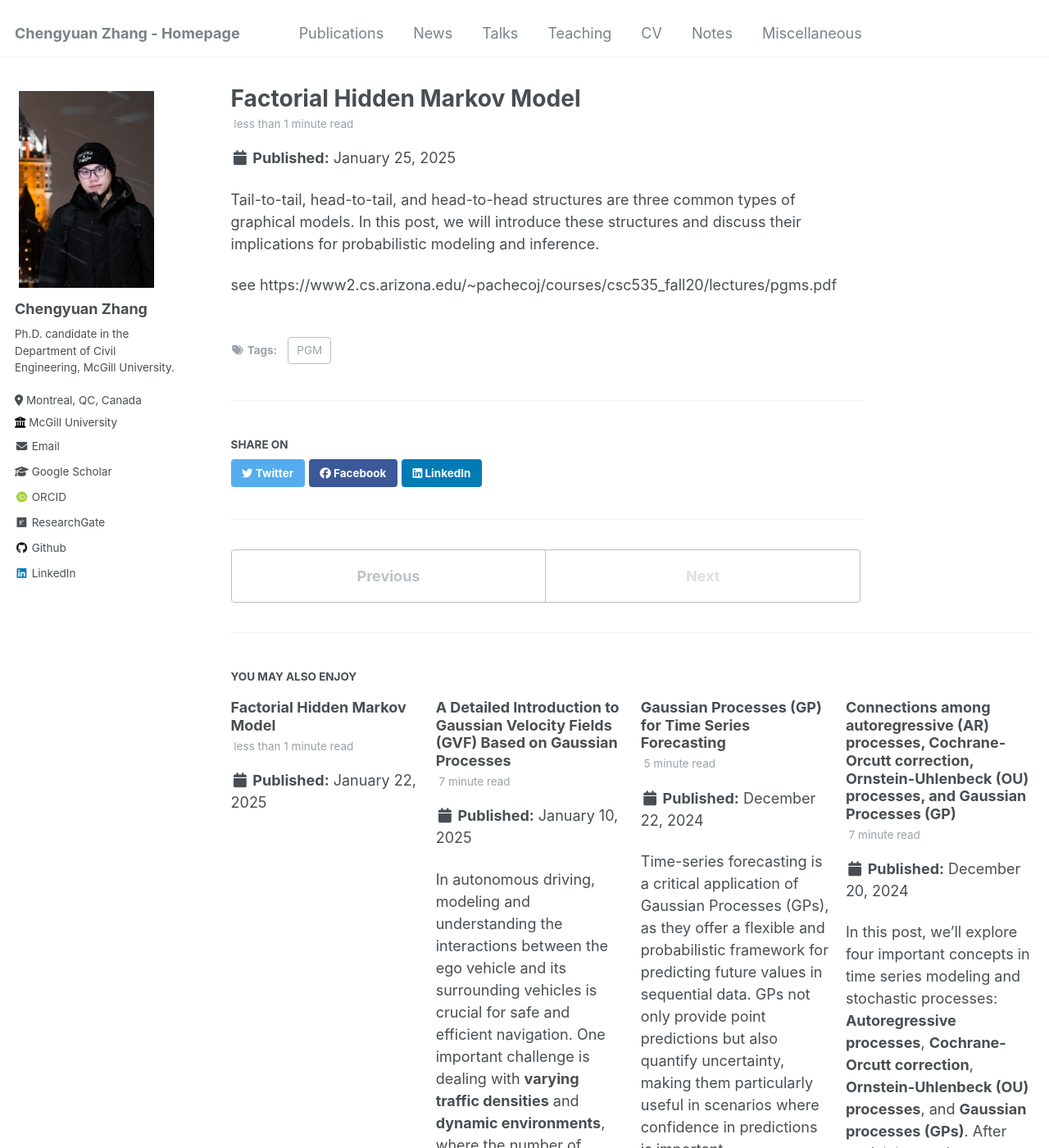
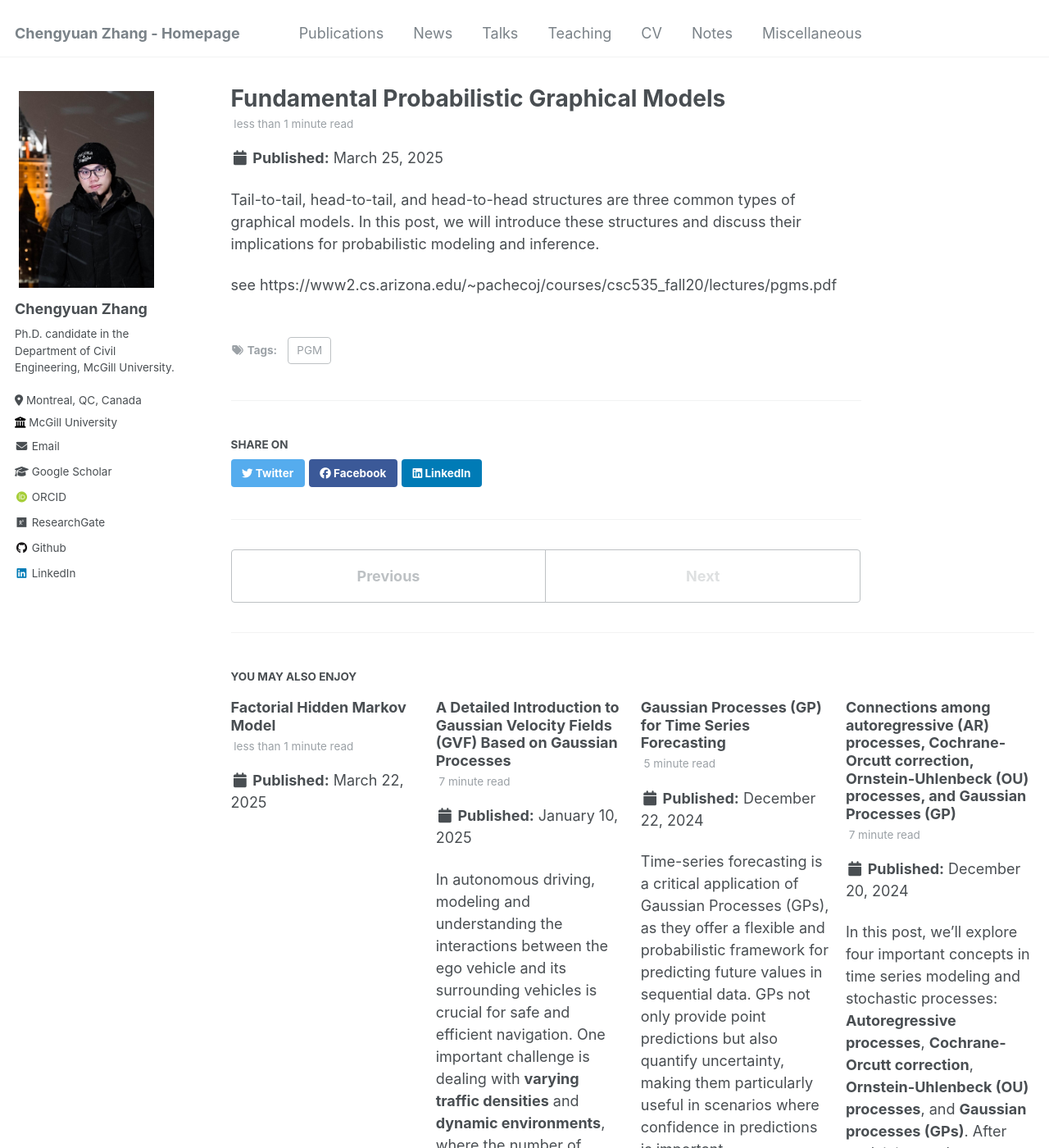
Before and after one commit to Chengyuan-Zhang/chengyuan-zhang.github.io, a Jekyll site: the page built from _posts/2025-01-25-Three-PGMs.md, in a window 1280 px wide and 1400 px high. Shown: the whole window at 82% size. Built offline with Jekyll 4.4.1, drawn with Linux system fonts in a browser that asks for light colours; some web fonts are replaced; comment, search, counter and statistics services are not loaded.

Commit message:
minor update

```diff
--- a/_posts/2025-01-25-Three-PGMs.md
+++ b/_posts/2025-01-25-Three-PGMs.md
@@ -1,6 +1,6 @@
 ---
-title: 'Factorial Hidden Markov Model'
-date: 2025-01-25
+title: 'Fundamental Probabilistic Graphical Models'
+date: 2025-03-25
 permalink: /posts/three-PGMs/
 tags:
 
```
Also changed, not shown: _pages/publications.md (+2 -2 lines), _posts/2025-01-22-factorial-HMM.md (+1 -1 lines).
